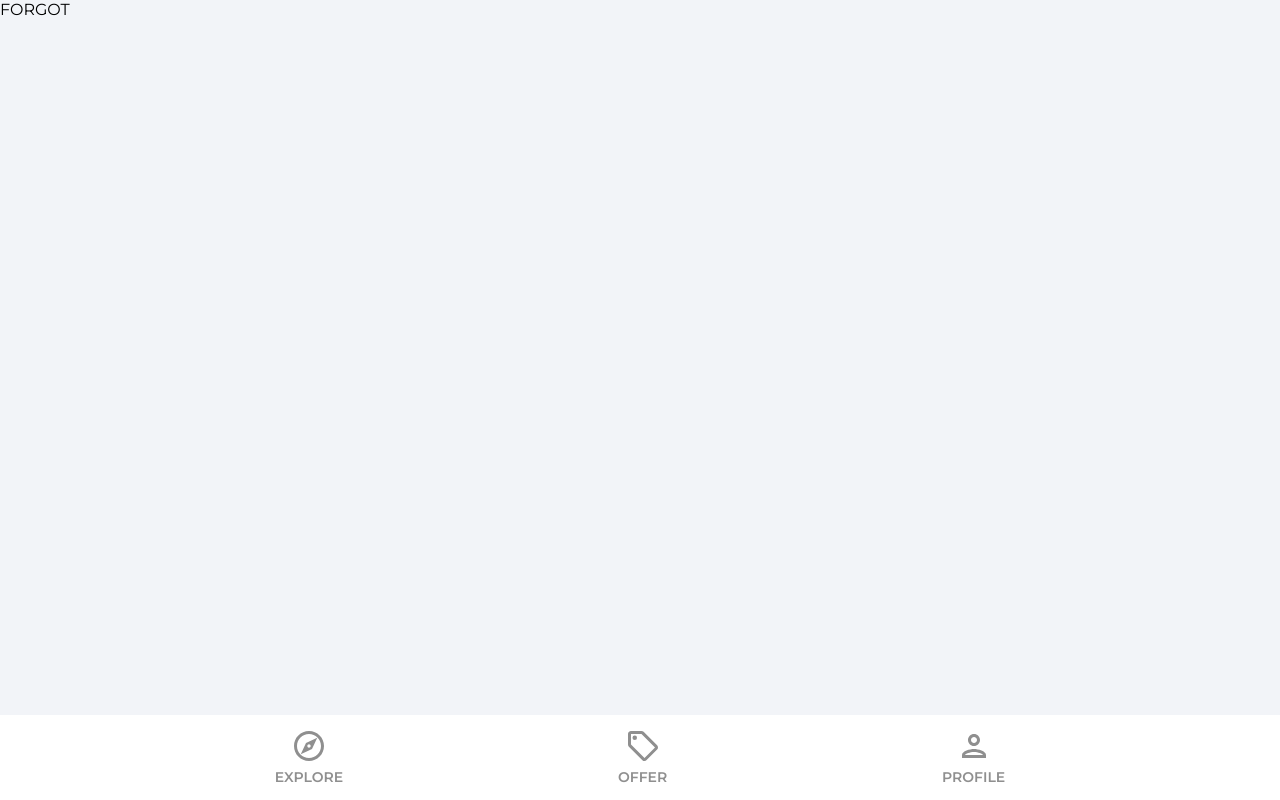
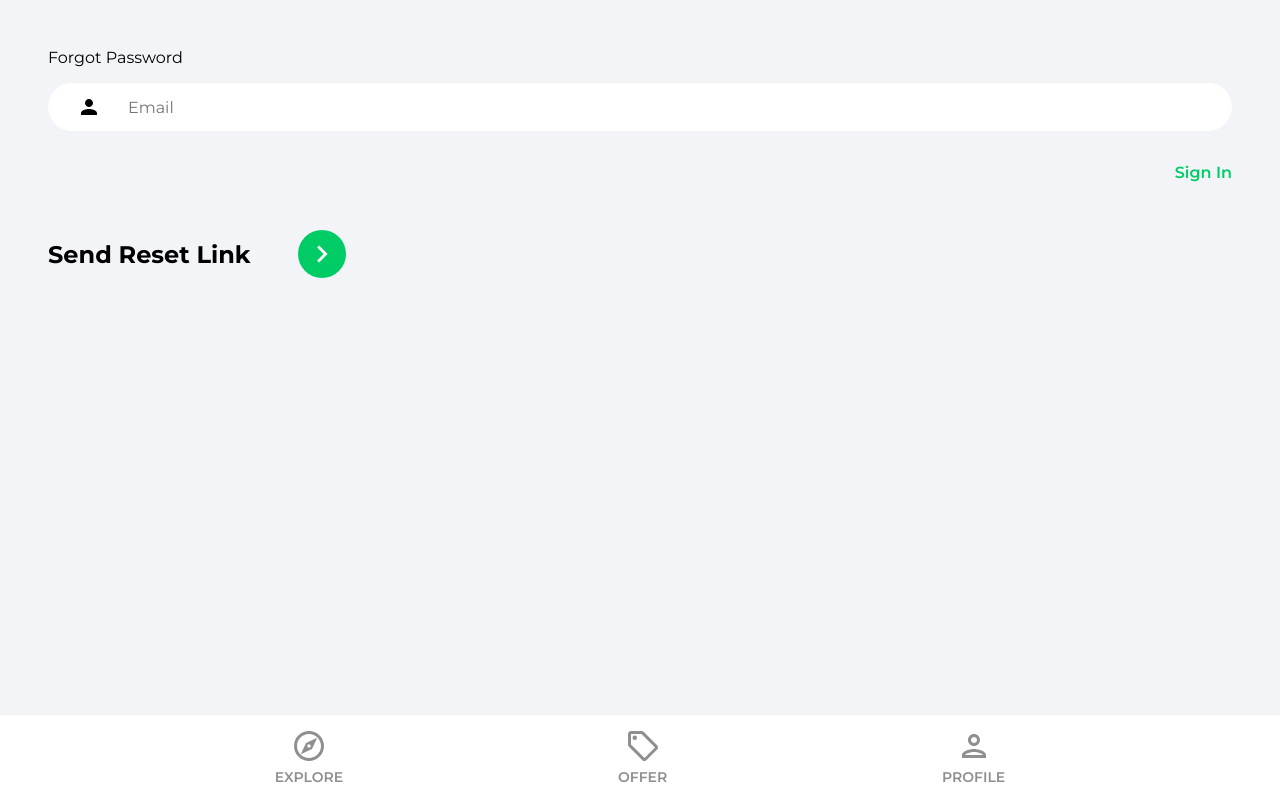
Before and after one commit to mdave94/housing-project-react, a React (Create React App) app: page /forgot-password in a window 1280 px wide. Built offline with nearby package versions, Linux system fonts and the light colour scheme.

Commit message:
ForgotPassword Page update

```diff
--- a/src/pages/ForgotPassword.jsx
+++ b/src/pages/ForgotPassword.jsx
@@ -1,10 +1,50 @@
-import React from 'react'
+import { useState } from "react"
+import { Link } from "react-router-dom"
+import { getAuth,sendPasswordResetEmail } from "firebase/auth"
+import {toast} from 'react-toastify'
+import {ReactComponent as ArrowRightIcon} from '../assets/svg/keyboardArrowRightIcon.svg'
+
 
 const ForgotPassword = () => {
+
+  const[email,setEmail] = useState('')
+
+  const onChange = e =>setEmail(e.target.value)
+
+
+  const OnSubmit = e =>{
+    e.preventDefault()
+
+    try{
+      const auth = getAuth()
+      sendPasswordResetEmail(auth,email)
+      toast.success('Emil was sent')
+    }catch(error){
+      toast.error('Could not send reset email')
+    }
+  }
+
   return (
-    <div>
-      FORGOT
-    </div>
+   <div className="pageContainer">
+    <header>
+      <p className="pageheader">Forgot Password</p>
+    </header>
+    <main>
+      <form onSubmit= {OnSubmit}>
+        <input type="email" className="emailInput"  placeholder="Email" value={email} onChange={onChange}/>
+        <Link className="forgotPasswordLink" to='/sign-in'>
+          Sign In
+        </Link>
+
+        <div className="signInBar">
+          <div className="signInText">Send Reset Link</div>
+          <button className="signInButton">
+            <ArrowRightIcon fill='#ffffff' width='34px' height='34px'/>
+          </button>
+        </div>
+      </form>
+    </main>
+   </div>
   )
 }
 
```
